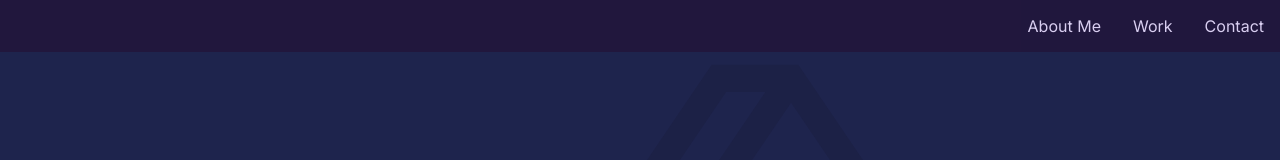
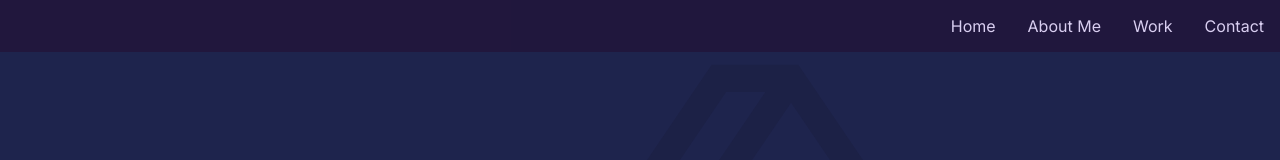
Before and after one commit to dankarghh/portfolio, a React (Create React App) app: page / in a window 1280 px wide. Shown: the top 160 px of the page. Built offline with nearby package versions, Linux system fonts and the light colour scheme.

Commit message:
added smooth scroll

```diff
--- a/package.json
+++ b/package.json
@@ -6,6 +6,7 @@
     "@testing-library/jest-dom": "^5.16.4",
     "@testing-library/react": "^13.3.0",
     "@testing-library/user-event": "^13.5.0",
+    "firebase": "^9.8.2",
     "react": "^18.1.0",
     "react-dom": "^18.1.0",
     "react-router-dom": "^6.3.0",
--- a/src/App.css
+++ b/src/App.css
@@ -45,7 +45,9 @@ body {
 .btn span {
   padding-right: 5px;
 }
-
+.btn--top {
+  margin-top: 2rem;
+}
 button > img,
 button > span {
   vertical-align: middle;
--- a/src/components/Contact.js
+++ b/src/components/Contact.js
@@ -1,4 +1,5 @@
 import React from "react";
+import { Link } from "react-scroll";
 
 function Contact() {
   return (
@@ -17,6 +18,11 @@ function Contact() {
         ></textarea>
         <button className="btn">Submit</button>
       </form>
+      <Link to="landing" spy={true} smooth={true} offset={-100} duration={500}>
+        <button className="btn btn--primary btn--top">
+          <span class="material-symbols-outlined">arrow_upward</span>Jump to top
+        </button>
+      </Link>
     </div>
   );
 }
--- a/src/components/Header.js
+++ b/src/components/Header.js
@@ -1,11 +1,20 @@
 import React from "react";
-import { Link, Scroll } from "react-scroll";
+import { Link } from "react-scroll";
 
 function Header() {
   return (
     <div className="header">
       <div className="header__container">
         <ul className="header__links">
+          <Link
+            to="landing"
+            spy={true}
+            smooth={true}
+            offset={-100}
+            duration={500}
+          >
+            <li>Home</li>
+          </Link>
           <Link
             to="about"
             spy={true}
--- a/src/components/Landing.js
+++ b/src/components/Landing.js
@@ -2,7 +2,7 @@ import React from "react";
 
 function Landing() {
   return (
-    <div className="landing">
+    <div className="landing" id="landing">
       <div className="container landing__container">
         <div className="landing__content">
           <p>Hi, my name is</p>
--- a/src/components/Work.js
+++ b/src/components/Work.js
@@ -11,7 +11,7 @@ function Work() {
           <div>
             <a href={project.github}>
               <button className="btn">
-                <img src="./images/github.png"></img>
+                <img alt="" src="./images/github.png"></img>
                 View code
               </button>
             </a>
```
Also changed, not shown: firebase.json (added), 2 other files (tests, documents, lock files or other folders).
